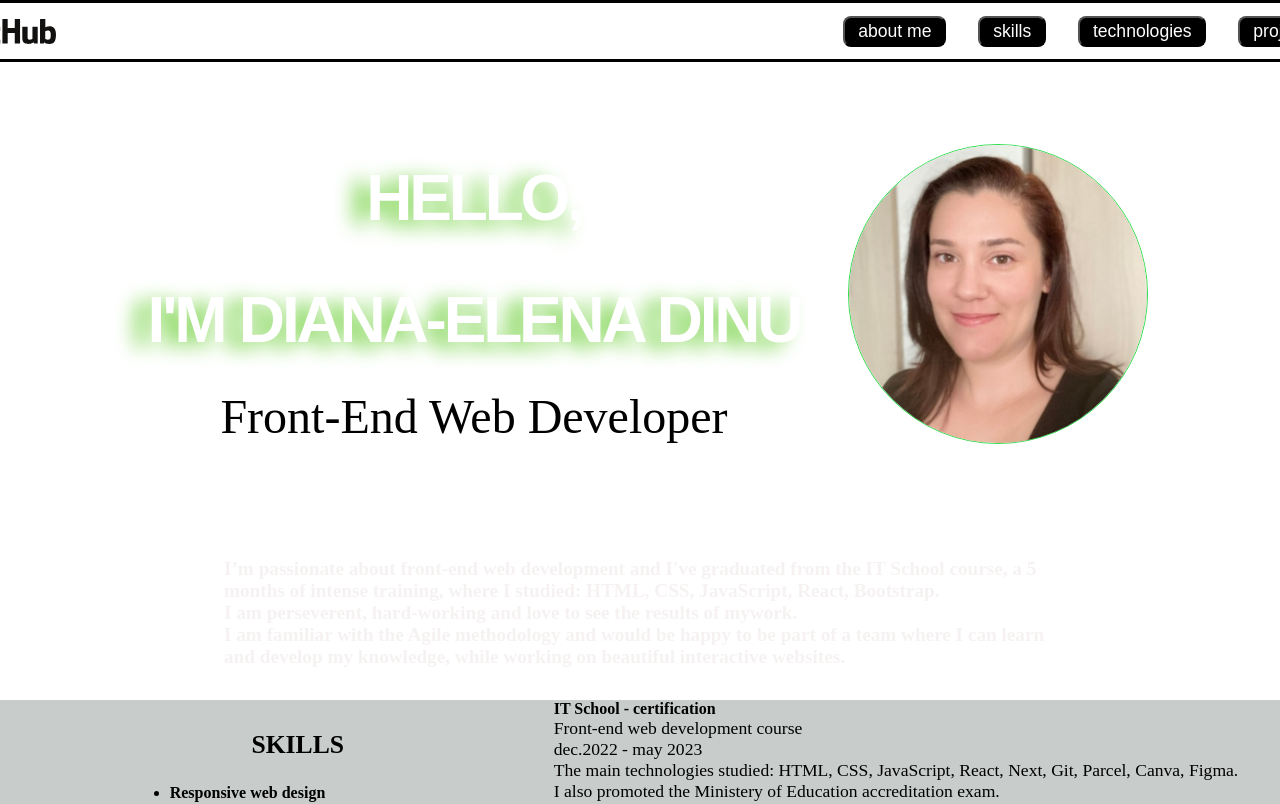
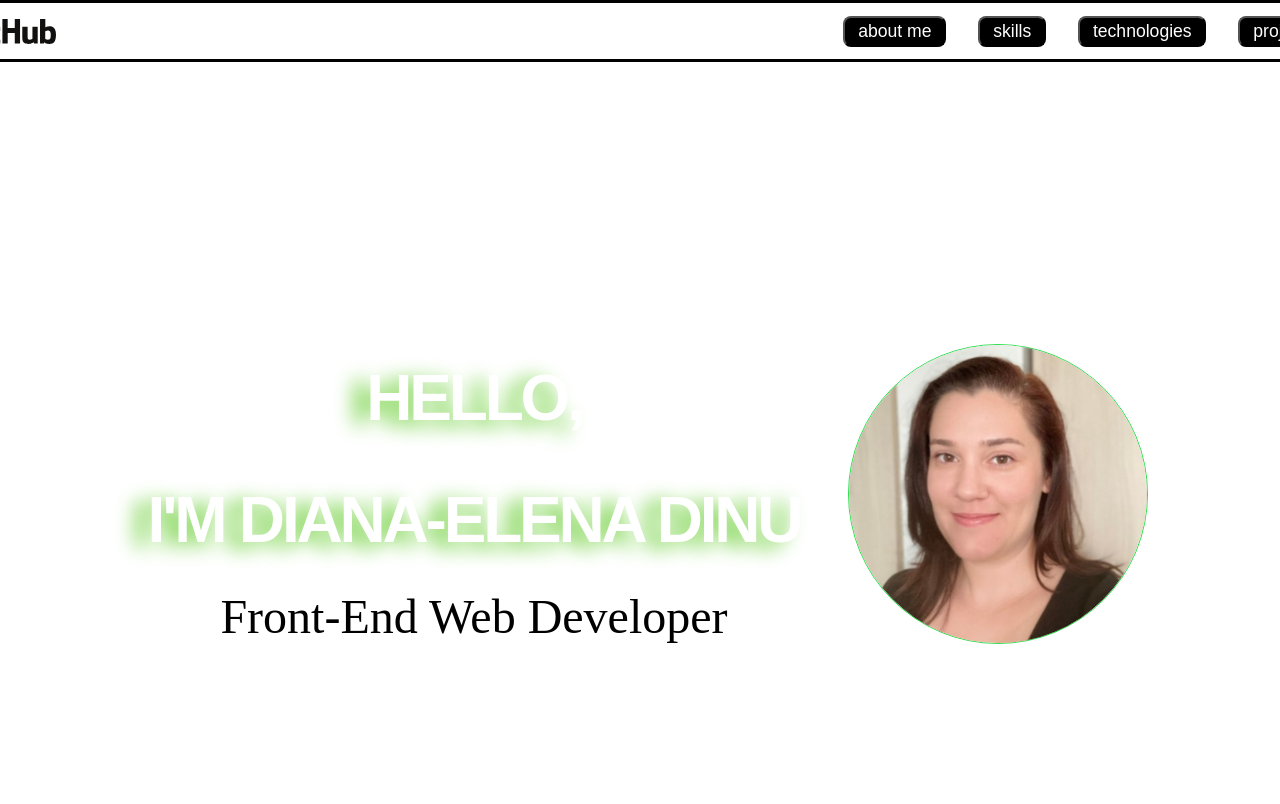
Before and after one commit to Diana-Elen/portofolio, a Next.js app in the folder my-portofolio/: page / in a window 1280 px wide. Shown: the top 804 px of the page. Built offline with nearby package versions, Linux system fonts and the light colour scheme.

Commit message:
update css

```diff
--- a/my-portofolio/style/About.module.css
+++ b/my-portofolio/style/About.module.css
@@ -4,7 +4,7 @@
     width: 100vw;
     padding: 1rem;
     font-weight: bold;
-    color: #f6f2f2;
+    color: #313030;
     font-size: 1.3rem;
     margin-block: 1rem;
 }
--- a/my-portofolio/style/JobTitle.module.css
+++ b/my-portofolio/style/JobTitle.module.css
@@ -1,3 +1,14 @@
+.job_container {
+    display: flex;
+    flex-direction: column;
+    justify-content:center;
+    align-items: center;
+    height: 60vh;
+    width: 100vw;
+    gap: 2rem;
+    margin-block: 1rem;
+    background-color: white;
+}
 .image_dimension {
     display: block;
     object-fit: contain;
@@ -7,7 +18,7 @@
 }
 .hello {
     text-align: center;
-    font-size: 4rem;
+    font-size: 2rem;
     font-weight: bold;
     padding: 1rem;
     text-transform: uppercase;
@@ -21,17 +32,6 @@
 }
 .hello:hover {
     text-shadow: -15px 5px 20px black;
-}
-.job_container {
-    display: flex;
-    flex-direction: column;
-    justify-content:center;
-    align-items: center;
-    height: 50vh;
-    width: 100vw;
-    gap: 2rem;
-    margin-block: 1rem;
-    background-color: white;
 }
 .name_title {
     display: flex;
@@ -68,9 +68,13 @@
     .job_container {
         display: flex;
         flex-direction: row;
+        height: 100vh;
     }
     .image_dimension {
         height: 300px;
         width: 300px;
     }
+    .hello {
+        font-size: 4rem;
+    }
 }
```
